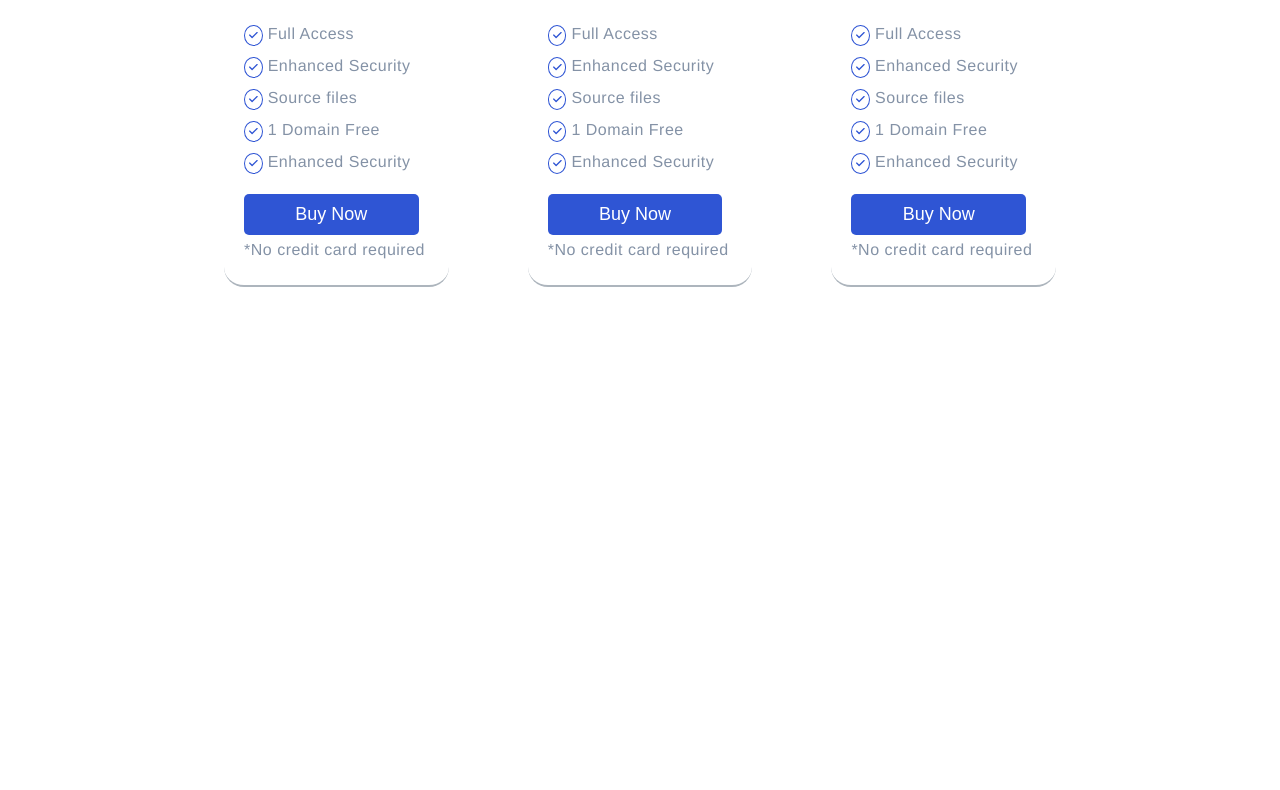
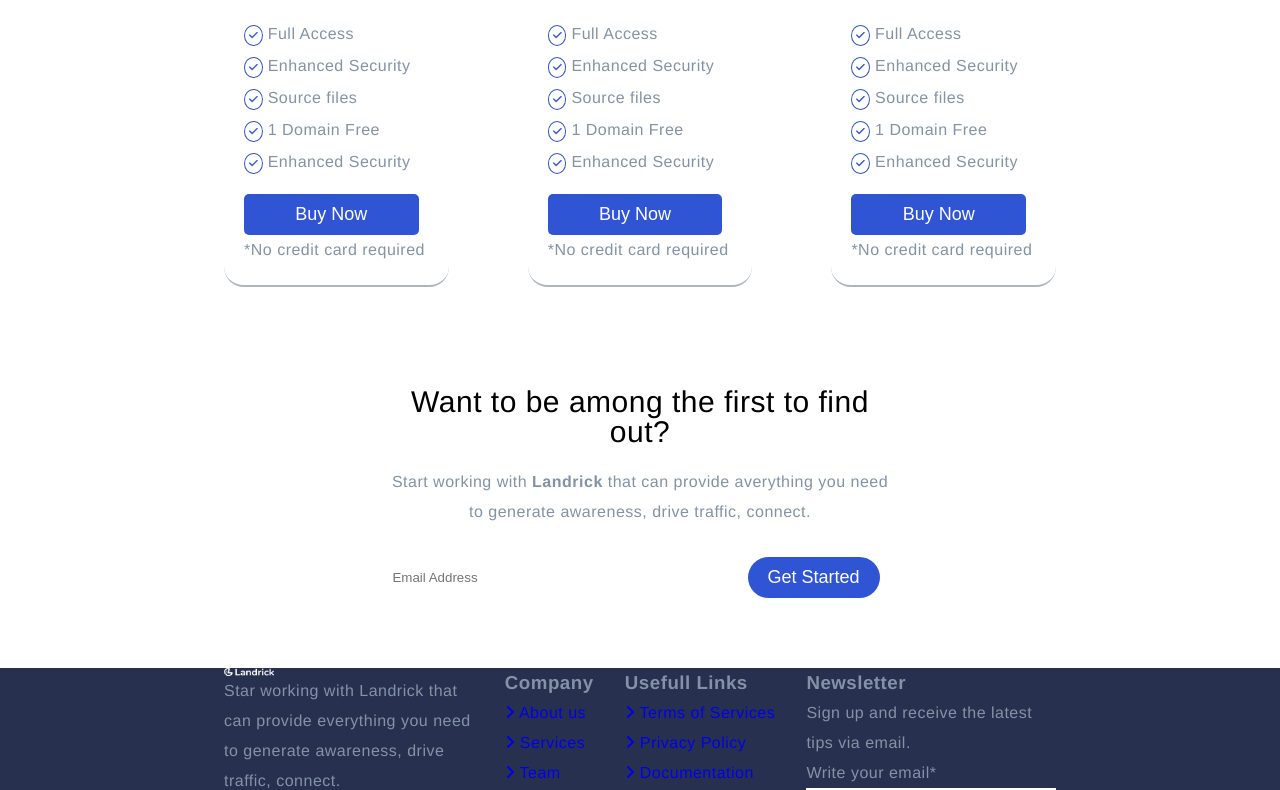
Before and after one commit to gloriaghe/proj-html-vuejs, a Vue app: page / in a window 1280 px wide. Shown: the part 2987-3777 px from the top of the page. Before the commit the page ends 3374 px from the top, so only its background shows below. Built offline with nearby package versions, Linux system fonts and the light colour scheme.

Commit message:
inizio font

```diff
--- a/src/App.vue
+++ b/src/App.vue
@@ -1,9 +1,5 @@
 <template>
-  <!-- font -->
-
-
-  <!-- app -->
-  <div id="app">
+    <div id="app">
     <div id="container">
       <HeaderLandrick />
       <JumbotronApp />
@@ -14,9 +10,9 @@
         <PriceLandrick />
         <StartLandrick />
       </main>
-      <FooterLandrick />
 
     </div>
+      <FooterLandrick />
 
   </div>
 </template>
@@ -71,6 +67,10 @@ export default {
       font-weight: 400;
       color: black;
     }
+
+    main{
+      margin-bottom: 70px;
+    }
   }
 }
 
--- a/src/components/FooterLandrick.vue
+++ b/src/components/FooterLandrick.vue
@@ -1,7 +1,47 @@
 <template>
-    <section>
+    <footer>
+        <section id="footerLink">
+            <div class="sectionFooterUp">
+                <img id="logo" src="../assets/img/logo-light.png" alt="Logo landrick">
+                <span>Star working with Landrick that can provide everything you need to generate awareness, drive traffic, connect.</span>
+                <div>
 
-    </section>
+                </div>
+            </div>
+            <div class="sectionFooterUp">
+                <h3>Company</h3>
+                <div v-for="(element, i) in company" :key="i">
+                    <a href="element.link" >
+                        <font-awesome-icon icon="fa-solid fa-angle-right" />
+                        {{element.text}}
+                    </a>
+
+                </div>
+            </div>
+            <div class="sectionFooterUp">
+                <h3>Usefull Links</h3>
+                <div v-for="(element, i) in links" :key="i">
+                    <a href="element.link" >
+                        <font-awesome-icon icon="fa-solid fa-angle-right" />
+                        {{element.text}}
+                    </a>
+
+                </div>
+            </div>
+            <div class="sectionFooterUp">
+                <h3>Newsletter</h3>
+                <span>Sign up and receive the latest tips via email.</span>
+                <span>Write your email<span>*</span></span>
+                <input type="text" placeholder="Your Email:">
+                <button>Subscribe</button>
+            </div>
+        </section>
+        <section>
+            <div>
+
+            </div>
+        </section>
+    </footer>
 </template>
 
 <script>
@@ -9,7 +49,62 @@ export default {
     name: 'FooterLandrick',
     data() {
         return {
-
+            company: [
+                {
+                    text: "About us",
+                    link: "#"
+                },
+                {
+                    text: "Services",
+                    link: "#"
+                },
+                {
+                    text: "Team",
+                    link: "#"
+                },
+                {
+                    text: "Pricing",
+                    link: "#"
+                },
+                {
+                    text: "Project",
+                    link: "#"
+                },
+                {
+                    text: "Careers",
+                    link: "#"
+                },
+                {
+                    text: "Blog",
+                    link: "#"
+                },
+                {
+                    text: "Login",
+                    link: "#"
+                }
+        ],
+            links: [
+                {
+                    text: "Terms of Services",
+                    link: "#"
+                },
+                {
+                    text: "Privacy Policy",
+                    link: "#"
+                },
+                {
+                    text: "Documentation",
+                    link: "#"
+                },
+                {
+                    text: "Changelog",
+                    link: "#"
+                },
+                {
+                    text: "Components",
+                    link: "#"
+                }
+            ]
 
         }
     },
@@ -19,5 +114,26 @@ export default {
 
 <!-- Add "scoped" attribute to limit CSS to this component only -->
 <style scoped lang="scss">
+footer{
+    background-color: #27314f;
+    a{
+        text-decoration: none;
 
+    }
+
+    #footerLink{
+        display: flex;
+        width: 65%;
+        margin: 0 auto;
+        justify-content: space-between;
+         .sectionFooterUp{
+            display: flex;
+            flex-direction: column;
+            max-width: 30%;
+             #logo{
+                 width: 20%;
+             }
+         }
+    }
+}
 </style>
--- a/src/components/PriceLandrick.vue
+++ b/src/components/PriceLandrick.vue
@@ -180,7 +180,7 @@ export default {
     margin: 100px 0;
 
     #presentation {
-        width: 65%;
+        width: 60%;
         margin: 50px auto;
         text-align: center;
 
--- a/src/components/StartLandrick.vue
+++ b/src/components/StartLandrick.vue
@@ -1,6 +1,18 @@
 <template>
     <section>
-
+        <div id="text">
+            <h2>Want to be among the first to find out?</h2>
+            <span>Start working with <strong>Landrick</strong> that can provide averything you need to generate
+                awareness, drive traffic, connect.</span>
+        </div>
+        <div id="form">
+            <input type="text" placeholder="Email Address">
+            <button class="btBlue">
+                <a href="#">
+                    Get Started
+                </a>
+            </button>
+        </div>
     </section>
 </template>
 
@@ -19,5 +31,35 @@ export default {
 
 <!-- Add "scoped" attribute to limit CSS to this component only -->
 <style scoped lang="scss">
+@import '../assets/button.scss';
 
+section {
+    width: 60%;
+    margin: 50px auto;
+    text-align: center;
+
+
+    #text {
+        h2 {
+            margin-bottom: 20px;
+        }
+    }
+
+    #form {
+        display: flex;
+        justify-content: space-between;
+        margin-top: 30px;
+
+        input {
+            width: 70%;
+        }
+
+        button {
+            border-radius: 30px;
+            padding-left: 20px;
+            padding-right: 20px;
+
+        }
+    }
+}
 </style>
```
